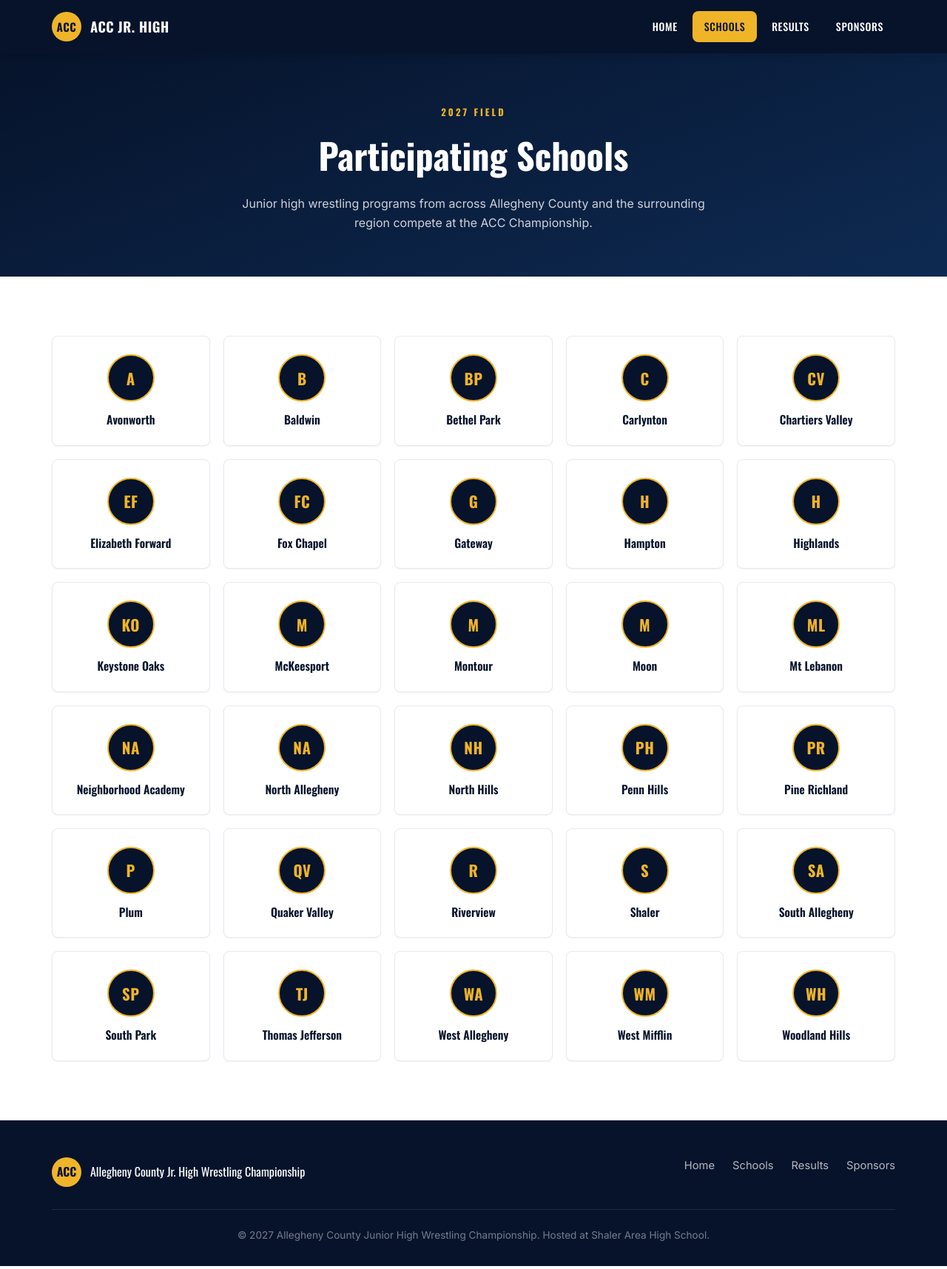
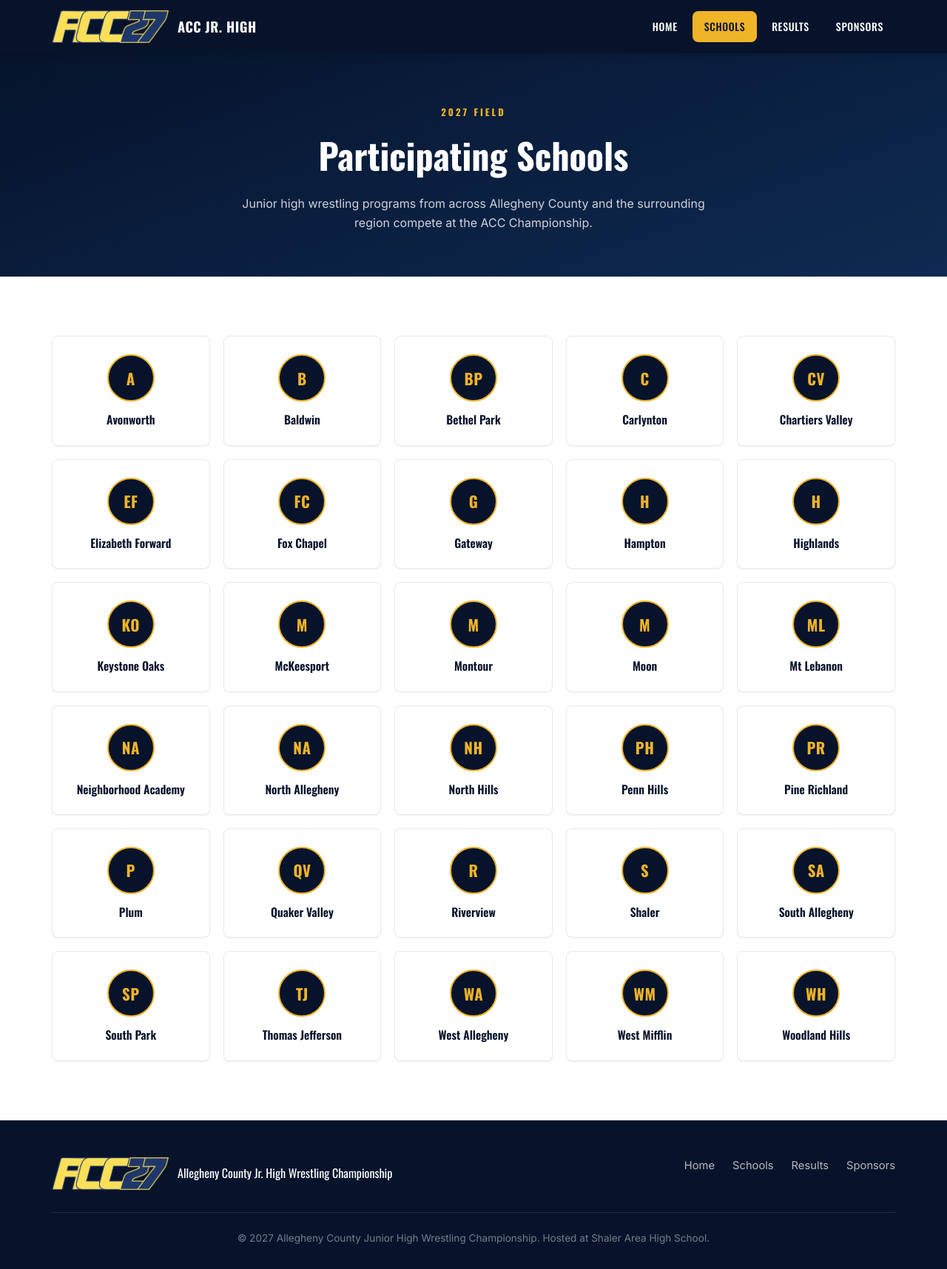
Before and after one commit to matsidewrestlingco-netizen/accjuniorhigh, a plain HTML site: page schools.html in a window 1280 px wide. Shown: the whole page at 74% size. Drawn offline with nearby package versions, Linux system fonts and the light colour scheme.

Commit message:
Brand: add real ACC27 logo, drop placeholder badge
Added assets/brand/logo-full.png (full lockup, used in hero) and
logo-mark.png (ACC27 icon only, cropped/trimmed from the full logo,
used in nav + footer). Replaced the gold-circle 'ACC' text badge
placeholder across all 4 pages. Added a favicon derived from the mark.

```diff
--- a/schools.html
+++ b/schools.html
@@ -5,6 +5,7 @@
   <meta name="viewport" content="width=device-width, initial-scale=1.0">
   <title>Participating Schools | ACC Jr. High Wrestling Championship</title>
   <link rel="stylesheet" href="styles.css">
+  <link rel="icon" type="image/png" href="favicon.png">
   <link rel="preconnect" href="https://fonts.googleapis.com">
   <link rel="preconnect" href="https://fonts.gstatic.com" crossorigin>
   <link href="https://fonts.googleapis.com/css2?family=Oswald:wght@400;500;600;700&family=Inter:wght@400;500;600;700&display=swap" rel="stylesheet">
@@ -14,7 +15,7 @@
   <nav class="nav">
     <div class="nav-container">
       <a href="index.html" class="nav-logo">
-        <span class="badge">ACC</span>
+        <img src="assets/brand/logo-mark.png" alt="ACC27">
         <span>ACC JR. HIGH</span>
       </a>
       <button class="nav-toggle" aria-label="Toggle menu">
@@ -48,7 +49,7 @@
     <div class="container">
       <div class="footer-content">
         <div class="footer-logo">
-          <span class="badge">ACC</span>
+          <img src="assets/brand/logo-mark.png" alt="ACC27">
           <p>Allegheny County Jr. High Wrestling Championship</p>
         </div>
         <div class="footer-links">
--- a/styles.css
+++ b/styles.css
@@ -79,18 +79,9 @@ a { color: inherit; }
   letter-spacing: 0.5px;
 }
 
-.nav-logo .badge {
-  display: inline-flex;
-  align-items: center;
-  justify-content: center;
-  width: 40px;
-  height: 40px;
-  border-radius: 50%;
-  background: var(--gold);
-  color: var(--navy-dark);
-  font-family: var(--font-display);
-  font-weight: 700;
-  font-size: 0.95rem;
+.nav-logo img {
+  height: 44px;
+  width: auto;
 }
 
 .nav-menu {
@@ -181,6 +172,12 @@ a { color: inherit; }
 }
 
 .hero-content { position: relative; max-width: 880px; margin: 0 auto; }
+
+.hero-logo {
+  max-width: 360px;
+  width: 60%;
+  margin: 0 auto 30px;
+}
 
 .hero-eyebrow {
   display: inline-block;
@@ -765,17 +762,9 @@ a { color: inherit; }
 
 .footer-logo { display: flex; align-items: center; gap: 12px; }
 
-.footer-logo .badge {
-  display: inline-flex;
-  align-items: center;
-  justify-content: center;
-  width: 40px;
-  height: 40px;
-  border-radius: 50%;
-  background: var(--gold);
-  color: var(--navy-dark);
-  font-family: var(--font-display);
-  font-weight: 700;
+.footer-logo img {
+  height: 44px;
+  width: auto;
 }
 
 .footer-logo p { font-family: var(--font-display); color: var(--white); font-size: 1rem; }
```
Also changed, not shown: index.html (+4 -2 lines), results.html (+3 -2 lines), sponsors.html (+3 -2 lines), assets/brand/logo-full.png (added), assets/brand/logo-mark.png (added), favicon.png (added).
